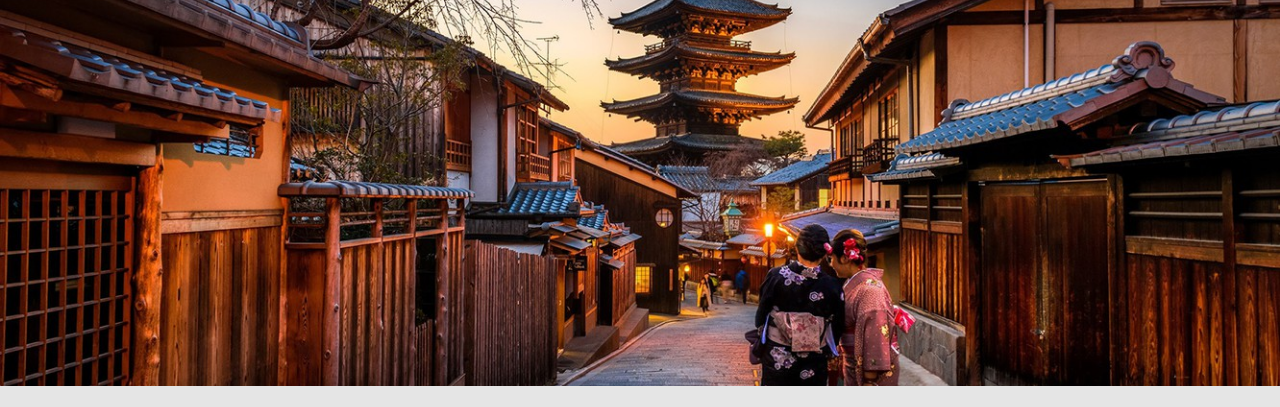
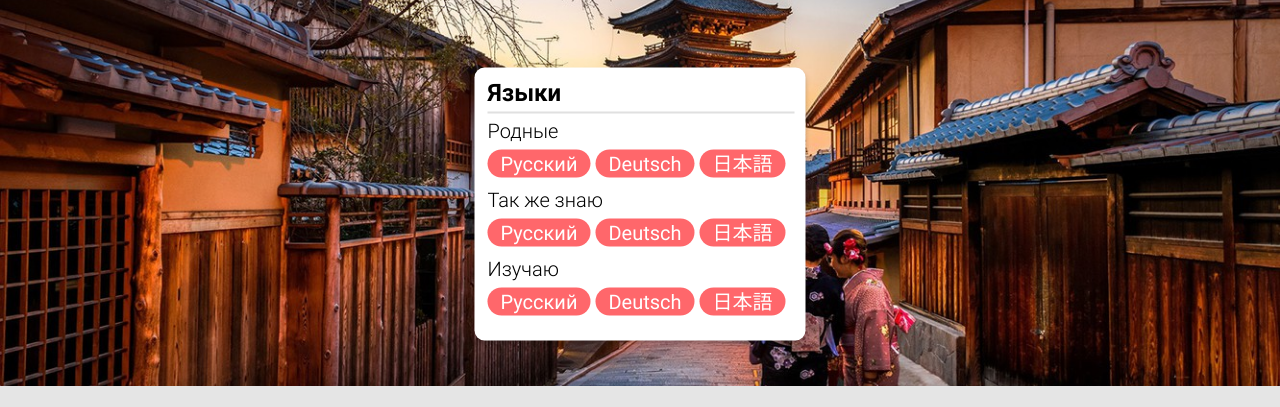
Before and after one commit to ARonin2001/SocialNetwork, a website: page src/profile.html in a window 1280 px wide. Shown: the part 97-504 px from the top of the page. Drawn offline with nearby package versions, Linux system fonts and the light colour scheme; files that its build step writes are made by us from their sources.

Commit message:
added new block user-languages

```diff
--- a/src/profile.html
+++ b/src/profile.html
@@ -17,27 +17,23 @@
                     <div class="profile__top">
                         <div class="profile__languages">
                             <div class="profile__languages_top">
-                                <div class="profile__languages-row">
-                                    <div class="profile__language">
+                                <div class="profile__language language">
                                     English
                                 </div>
-                                    <div class="profile__language">
+                                <div class="profile__language language">
                                     English
                                 </div>
-                                    <div class="profile__language">
+                                <div class="profile__language language">
                                     English
                                 </div>
-                                    <div class="profile__language">
+                                <div class="profile__language language">
                                     Espanol
                                 </div>
-                                </div>
-                                <div class="profile__languages-row">
-                                    <div class="profile__language">
+                                <div class="profile__language language">
                                     Русский
                                 </div>
-                                    <div class="profile__language">
+                                <div class="profile__language language">
                                     日本語
-                                    </div>
                                 </div>
                             </div>
                             <div class="profile__languages_bottom">
@@ -89,6 +85,70 @@
                             </div>
                         </div>
                     </div>
+
+                    <div class="profile__user-lng block">
+                        <div class="profile__user-lng-container">
+                            <h2 class="profile__user-lng-title title">
+                                Языки
+                            </h2>
+                            <div class="line"></div>
+                            <div class="profile__user-lng-items">
+                                <div class="profile__user-lng-item">
+                                    <div class="profile__user-lng-sub-title">
+                                        Родные
+                                        <div class="profile__user-lng_add"></div>
+                                    </div>
+                                    <div class="profile__user-lng-language-items">
+                                        <div class="profile__user-lng-language language">
+                                            Русский
+                                        </div>
+                                        <div class="profile__user-lng-language language">
+                                            Deutsch
+                                        </div>
+                                        <div class="profile__user-lng-language language">
+                                            日本語
+                                        </div>
+                                    </div>
+                                </div>
+                                <div class="profile__user-lng-item">
+                                    <div class="profile__user-lng-sub-title">
+                                        Так же знаю
+                                        <div class="profile__user-lng_add"></div>
+                                    </div>
+                                    <div class="profile__user-lng-language-items">
+                                        <div class="profile__user-lng-language language">
+                                            Русский
+                                        </div>
+                                        <div class="profile__user-lng-language language">
+                                            Deutsch
+                                        </div>
+                                        <div class="profile__user-lng-language language">
+                                            日本語
+                                        </div>
+                                    </div>
+                                </div>
+                                <div class="profile__user-lng-item">
+                                    <div class="profile__user-lng-sub-title">
+                                        Изучаю
+                                        <div class="profile__user-lng_add"></div>
+                                    </div>
+                                    <div class="profile__user-lng-language-items">
+                                        <div class="profile__user-lng-language language">
+                                            Русский
+                                        </div>
+                                        <div class="profile__user-lng-language language">
+                                            Deutsch
+                                        </div>
+                                        <div class="profile__user-lng-language language">
+                                            日本語
+                                        </div>
+
+                                    </div>
+                                </div>
+
+                            </div>
+                        </div>
+                    </div>
                 </div>
 
                 <div class="profile__back">
--- a/src/scss/blocks/profile/profile.scss
+++ b/src/scss/blocks/profile/profile.scss
@@ -50,16 +50,15 @@
         max-height: 216px;
         width: 100%;
 
-        &-row {
+
+        &_top {
             display: flex;
+            justify-content: center;
             flex-wrap: wrap;
-            justify-content: center;
-            &:not(:last-child) {
-                margin: 0 0 12px 0;
-            }
+            transform: translateX(-5px);
         }
         &_bottom {
-            margin-top: 22px;
+            margin-top: 10px;
             text-align: center;
         }
         &-link {
@@ -69,17 +68,8 @@
         }
     }
     &__language {
-        background: #FF676B;
-        border-radius: 50px;
-        color: #fff;
-        padding: 4px 13px;
-        font-weight: 400;
-        font-size: 20px;
         flex: 1 1 auto;
-        text-align: center;
-        &:not(:last-child) {
-            margin: 0 5px 0 0;
-        }
+        margin: 0 5px 12px 0;
     }
 
     // bottom
@@ -193,4 +183,40 @@
             }
         }
     }
+
+    // user-lng
+    &__user-lng {
+        // display: none;
+        position: absolute;
+        top: 50%;
+        left: 50%;
+        transform: translate(-50%, -50%);
+        max-width: 331px;
+        width: 100%;
+        &-container {
+            padding: 13px;
+        }
+
+        &-title {
+            font-weight: 700;
+            font-size: 24px;
+        }
+        &-sub-title {
+            font-weight: 300;
+            font-size: 20px;
+            margin-bottom: 9px;
+        }
+        &-language {
+            &:not(:last-child) {
+                margin-right: 5px;
+            }
+            margin-bottom: 12px;
+            &-items {
+                display: flex;
+                flex-wrap: wrap;
+                align-items: flex-start
+            }
+        }
+
+    }
 }
```
Lines whose indentation alone changed are shown as unchanged.
